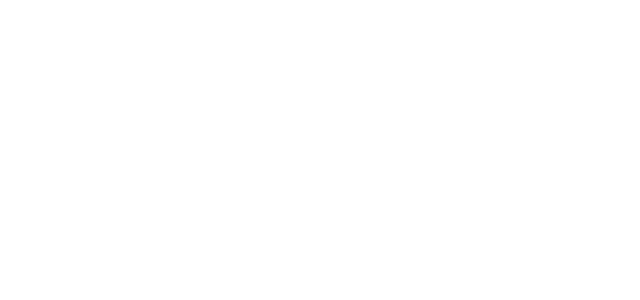
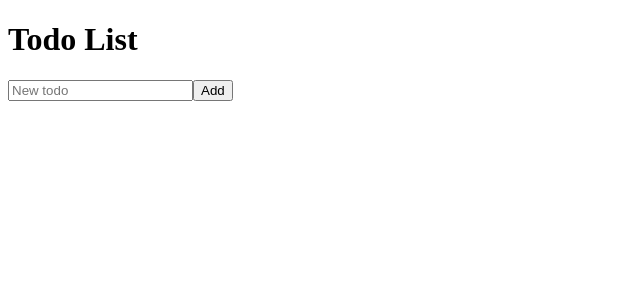
Before and after one commit to Andrij-Panasenko/todos, a React (Vite) app: page / in a window 1280 px wide. Shown: the top 300 px of the page, without its empty margins (0-640 px from the left). Built offline with nearby package versions, Linux system fonts and the light colour scheme.

Commit message:
todolist with state

```diff
--- /dev/null
+++ b/src/AddTodoForm.jsx
@@ -0,0 +1,23 @@
+import { useState } from "react";
+
+export const AddTodoFrom = ({ onAdd }) => {
+  const [newTodo, setNewTodo] = useState('');
+
+  const handleSubmit = (e) => {
+    e.preventDefault();
+    onAdd(newTodo);
+    setNewTodo('');
+  };
+
+  return (
+    <form onSubmit={handleSubmit}>
+      <input
+        type="text"
+        placeholder="New todo"
+        value={newTodo}
+        onChange={(e) => setNewTodo(e.target.value)}
+      />
+      <button type="submit">Add</button>
+    </form>
+  );
+};
--- a/src/App.jsx
+++ b/src/App.jsx
@@ -1,3 +1,33 @@
+import { useState } from "react";
+import { AddTodoFrom } from "./AddTodoForm";
+import { TodoItem } from "./TodoItem";
+
 export default function App() {
-  return <></>;
+  const [todos, setTodos] = useState([]);
+
+
+    const addTodo = (text) => {
+    const newTodo = { id: Date.now(), text };
+    setTodos([...todos, newTodo])
+  }
+
+  const deleteTodo = (id) => {
+    const newTodo = todos.filter(todo => todo.id !== id);
+    setTodos(newTodo);
+  }
+
+
+  return (
+    <>
+      <div className="App">
+        <h1>Todo List</h1>
+        <AddTodoFrom onAdd={addTodo} />
+        <ul>
+          {todos.map((todo) => (
+            <TodoItem key={todo.id} todo={todo} onDelete={deleteTodo} />
+          ))}
+        </ul>
+      </div>
+    </>
+  );
 }
--- /dev/null
+++ b/src/TodoItem.jsx
@@ -0,0 +1,10 @@
+import React from 'react';
+
+export const TodoItem = ({ todo, onDelete }) => {
+  return (
+    <li>
+      <p>{todo.text}</p>
+      <button onClick={() => onDelete(todo.id)}>Delete</button>
+    </li>
+  );
+};
```
Also changed, not shown: 1 other file (tests, documents, lock files or other folders).
